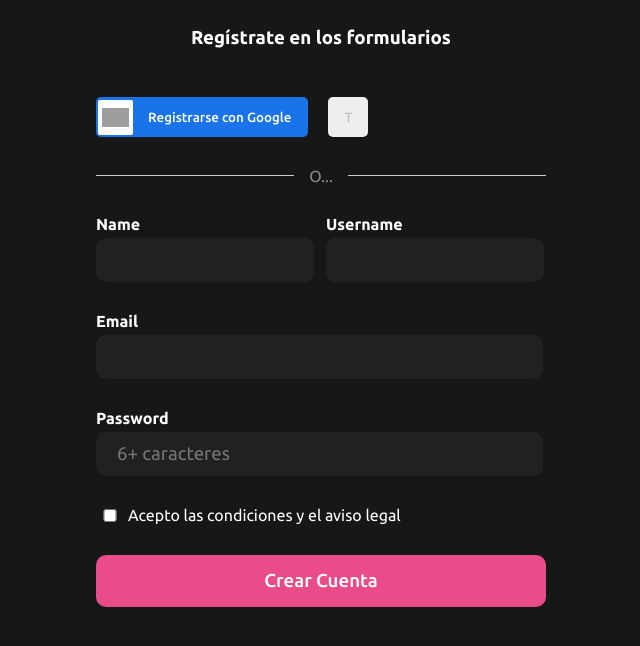
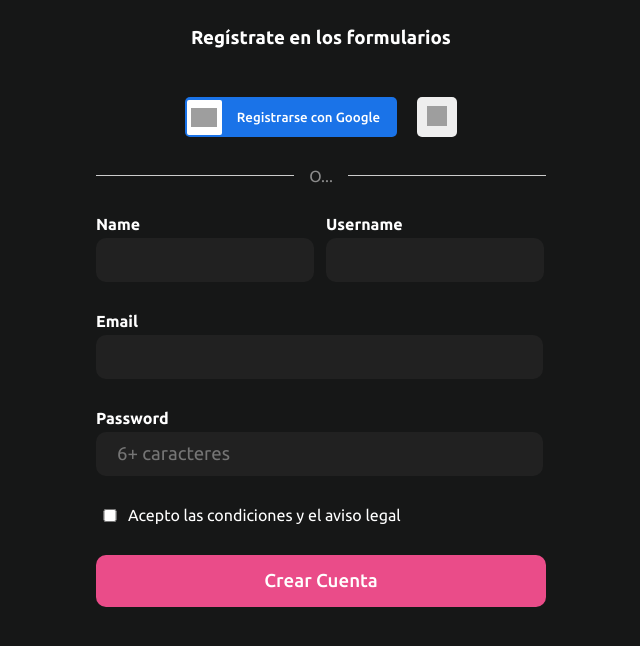
Before and after one commit to ronaldtro/Pruebas_HTML, a plain HTML site: page Ejercicio 7/index.html in a window 1280 px wide. Shown: the whole page, without its empty margins (319-959 px from the left). Drawn offline with Linux system fonts and the light colour scheme; grey boxes are pictures that could not be loaded.

Commit message:
update..

```diff
--- a/Ejercicio 7/estilos/style.css
+++ b/Ejercicio 7/estilos/style.css
@@ -20,7 +20,8 @@ body {
 }
 
 .buttons {
-    align-self: flex-start;
+    /*align-self: flex-start;*/
+    align-content: center;
     display: flex;
     gap: 20px;
 }
@@ -71,6 +72,13 @@ body {
 
 .twitter-btn:hover {
     background-color: #ddd;
+}
+
+.twitter-btn img{
+    align-items: center;
+    align-content: center;
+    width: 20px;
+    height: 20px;
 }
 
 .separator {
@@ -150,6 +158,7 @@ label input:focus {
     flex-direction: row;
 }
 
+
 .checkbox-label input[type="checkbox"] {
     width: 20px;
 }
--- a/Ejercicio 7/index.html
+++ b/Ejercicio 7/index.html
@@ -18,7 +18,7 @@
                 <span>Registrarse con Google</span>
             </button>
             <button class="twitter-btn">
-                <picture>T</picture>
+                <picture><img src="https://cdn-icons-png.flaticon.com/512/733/733579.png" alt="twitter-icon"></picture>
             </button>
         </div>
         <div class="separator">
```
